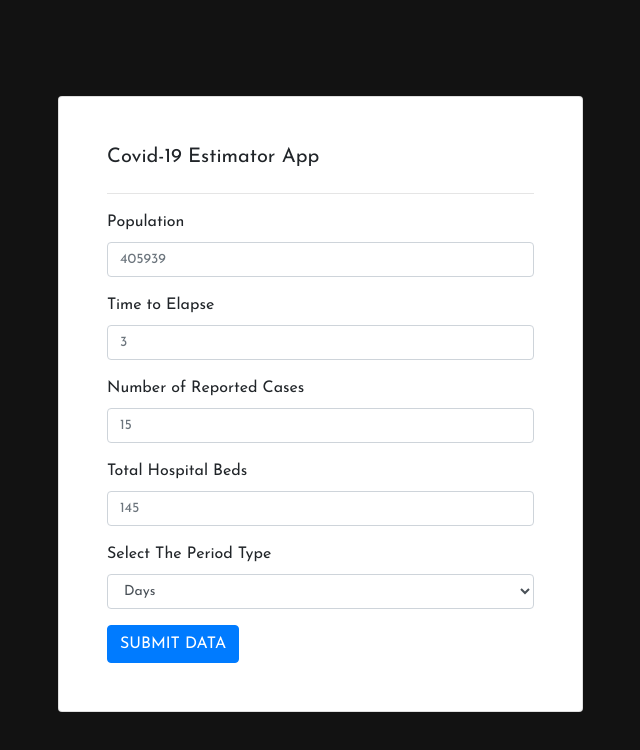
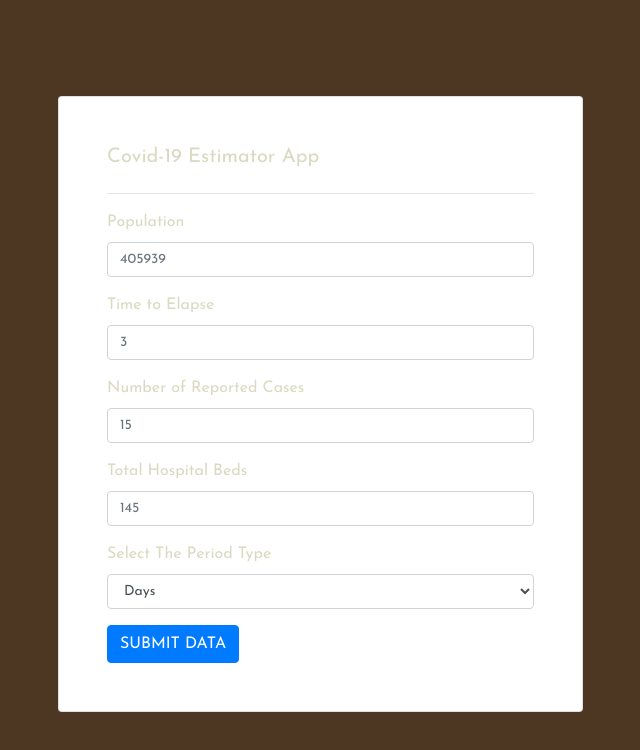
Before and after one commit to ieadeleke/newAndela, a plain HTML site: page index.html in a window 1280 px wide. Shown: the whole page, without its empty margins (42-682 px from the left). Drawn offline with Linux system fonts and the light colour scheme.

Commit message:
assessment

```diff
--- a/index.html
+++ b/index.html
@@ -12,7 +12,8 @@
         font-family: 'Josefin Sans', sans-serif;
         margin: 0px;
         padding: 0px;
-        background: #121212;
+        color: #DAD9C2;
+        background-color: #4D3722;
       }
       .form-control {
         font-size: 14px;
```
